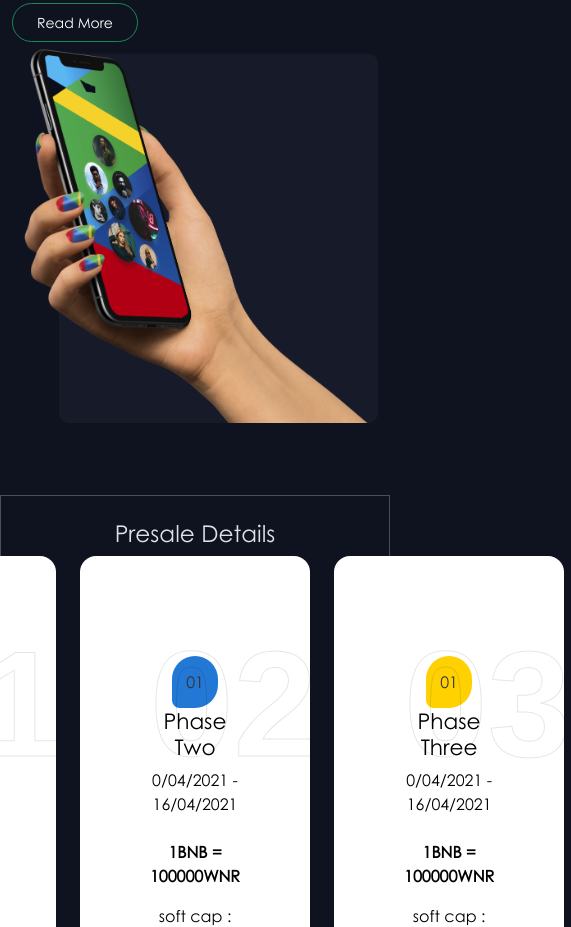
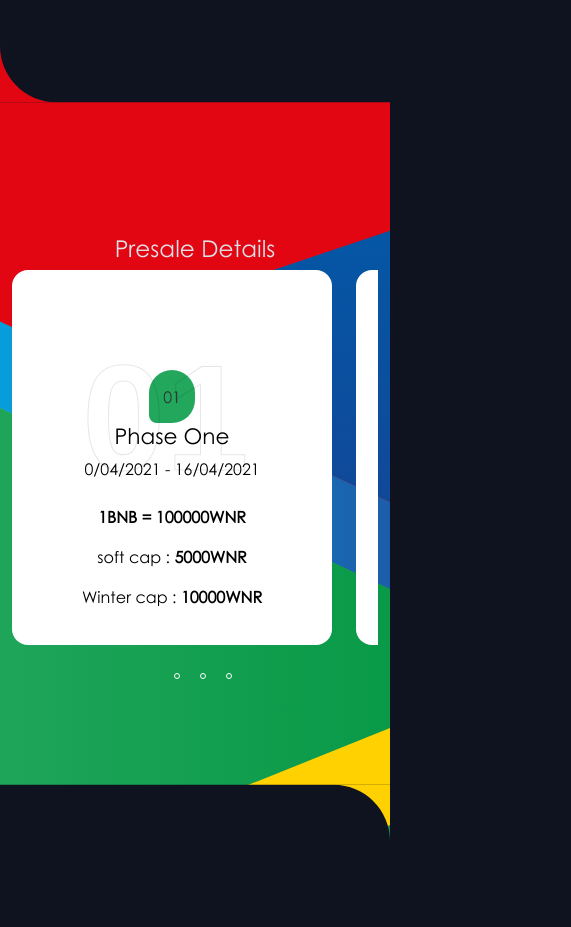
Before and after one commit to raiyanu/tokners, a website built with Vite: page sandbox.html in a window 390 px wide. Shown: the part 5386-6313 px from the top of the page, 571 px wide, since content can reach past the window. Built offline with nearby package versions, Linux system fonts and the light colour scheme.

Commit message:
presale details section completed

```diff
--- a/sandbox.html
+++ b/sandbox.html
@@ -11,14 +11,13 @@
 			integrity="sha384-QWTKZyjpPEjISv5WaRU9OFeRpok6YctnYmDr5pNlyT2bRjXh0JMhjY6hW+ALEwIH"
 			crossorigin="anonymous"
 		/>
-
 		<link rel="stylesheet" href="./src/css/style.css" />
 		<link rel="stylesheet" href="./src/css/navbar.css" />
 		<link rel="stylesheet" href="./src/css/elemental.css" />
 		<link rel="stylesheet" href="./src/css/hero.css" />
 		<link rel="stylesheet" href="./src/css/target-consumer.css" />
 	</head>
-	<body data-bs-theme="dark">
+	<body data-bs-theme="dark" style="overflow-x: hidden">
 		<div class="bg-effector">
 			<img src="radialEffect.png" alt="" />
 		</div>
@@ -242,7 +241,7 @@
 			<div class="row align-items-start">
 				<div class="cs-text-content col-12 col-lg-6">
 					<div
-						class="text-content-wrapper collapse custom show"
+						class="text-content-wrapper collapse custom"
 						id="comingSoonReadMoreText"
 					>
 						<h2>
@@ -303,15 +302,17 @@
 				/>
 			</div>
 		</section>
-		<section class="presale-detail w-100 py-4 my-4 text-center">
-			<div class="wrapper container py-4 my-4 border">
+		<section class="presale-detail w-100 text-center">
+			<img src="/abstract-2.2.svg" class="presale-detail-bg" />
+			<div class="wrapper container z-10">
 				<h3>Presale Details</h3>
 				<div
+					class="carousel slide text-black d-flex align-items-center gap-4 overflow-x-scroll presale-detail-carousel"
 					id="presaleCarousel"
-					class="carousel slide text-black d-flex align-items-center justify-content-center gap-4"
 				>
 					<div
 						class="presale-detail-card bg-white rounded rounded-4 d-inline-block rounded rounded-4 position-relative"
+						id="presale-detail-card-1"
 					>
 						<span style="--accent-color: #22a75d" class="diode">01</span>
 						<h1
@@ -329,6 +330,7 @@
 					</div>
 					<div
 						class="presale-detail-card bg-white rounded rounded-4 d-inline-block rounded rounded-4 position-relative"
+						id="presale-detail-card-2"
 					>
 						<span style="--accent-color: #2278d4" class="diode">01</span>
 						<h1
@@ -346,6 +348,7 @@
 					</div>
 					<div
 						class="presale-detail-card bg-white rounded rounded-4 d-inline-block rounded rounded-4 position-relative"
+						id="presale-detail-card-3"
 					>
 						<span style="--accent-color: #ffd100" class="diode">01</span>
 						<h1
@@ -362,8 +365,15 @@
 						<p>Winter cap : <strong>10000WNR</strong></p>
 					</div>
 				</div>
+				<ul class="slider-button-wrapper">
+					<a href="#presale-detail-card-1"></a>
+					<a href="#presale-detail-card-2"></a>
+					<a href="#presale-detail-card-3"></a>
+				</ul>
 			</div>
 		</section>
+		<hr />
+		<hr />
 		<script
 			src="https://cdn.jsdelivr.net/npm/bootstrap@5.3.3/dist/js/bootstrap.bundle.min.js"
 			integrity="sha384-YvpcrYf0tY3lHB60NNkmXc5s9fDVZLESaAA55NDzOxhy9GkcIdslK1eN7N6jIeHz"
--- a/src/scss/style.scss
+++ b/src/scss/style.scss
@@ -30,6 +30,7 @@ body {
 		sans-serif;
 	background-color: #0f1320;
 	position: relative;
+	scroll-behavior: smooth;
 }
 .bg-effector {
 	width: 100%;
@@ -69,7 +70,7 @@ $border-circle-radius: 20vw;
 .border-radius-top-right-circle {
 	border-top-right-radius: $border-circle-radius;
 }
-@media (max-width: 720px) {
+@media screen and (max-width: 720px) {
 	.border-radius-top-right-circle {
 		border-top-right-radius: 0;
 		border-top-left-radius: 40vw;
@@ -159,7 +160,7 @@ $border-circle-radius: 20vw;
 	display: block;
 	position: relative;
 	overflow: hidden;
-	max-height: 400px;
+	max-height: 300px;
 
 	&::after {
 		content: " ";
@@ -203,3 +204,110 @@ $border-circle-radius: 20vw;
 	font-weight: 700;
 	font-family: sans-serif;
 }
+
+.presale-detail-carousel {
+	scroll-behavior: smooth;
+
+	&::-webkit-scrollbar {
+		width: 0;
+		height: 0;
+	}
+}
+@media (min-width: 1000px) {
+	#presaleCarousel {
+		justify-content: center;
+	}
+	.slider-button-wrapper {
+		display: none;
+	}
+}
+.slider-button-wrapper {
+	margin: 1rem auto;
+	padding: 0;
+	a {
+		outline: none;
+		border: none;
+		background-color: transparent;
+		&:focus,
+		&:active,
+		&:hover {
+			padding: 4px;
+			background-color: rgba(255, 255, 255, 1);
+		}
+		border: 1px solid white;
+		padding: 2px;
+		display: inline-block;
+		margin-left: 1rem;
+		border-radius: 50%;
+		a {
+			height: 100%;
+			width: 100%;
+		}
+	}
+}
+
+.presale-detail {
+	position: relative;
+	padding-top: 2rem;
+	background: url("/abstract-2.2.svg");
+	background-position: center;
+	background-repeat: no-repeat;
+	background-size: contain;
+	.presale-detail-bg {
+		position: absolute;
+		object-fit: contain;
+		object-position: center;
+		// height: 100%;
+		width: 100%;
+		top: 0;
+		left: 0;
+		display: none;
+		z-index: -1;
+	}
+	.wrapper {
+		padding-top: 3rem;
+	}
+}
+.presale-detail-card:nth-child(2) {
+	margin-top: 80px;
+}
+
+@media (max-width: 1000px) {
+	.presale-detail-card {
+		flex-shrink: 0;
+	}
+	.presale-detail-card:nth-child(2) {
+		margin-top: 0;
+	}
+	.presale-detail {
+		padding-top: 12rem;
+	}
+}
+
+@media screen and (max-width: 600px) {
+	.presale-detail {
+		background: url("/abstract-2.3.svg");
+		background-position: center;
+		background-size: contain;
+		background-repeat: no-repeat;
+		overflow: visible;
+		padding-block: 15rem;
+	}
+}
+@media screen and (min-width: 600px) {
+	.presale-detail {
+		overflow: visible;
+		padding-block: 12rem;
+	}
+}
+
+@media screen and (min-width: 1200px) {
+	.presale-detail-bg {
+		display: block;
+	}
+	.presale-detail {
+		margin-block: 5rem;
+		overflow: visible;
+		padding-block: 18rem;
+	}
+}
```
Also changed, not shown: public/abstract-2.1.svg (added), public/abstract-2.2.svg (added), public/abstract-2.3.svg (added), public/abstract-2.4.svg (added), public/abstract-2.5.svg (added), src/css/style.css, 1 other file.
